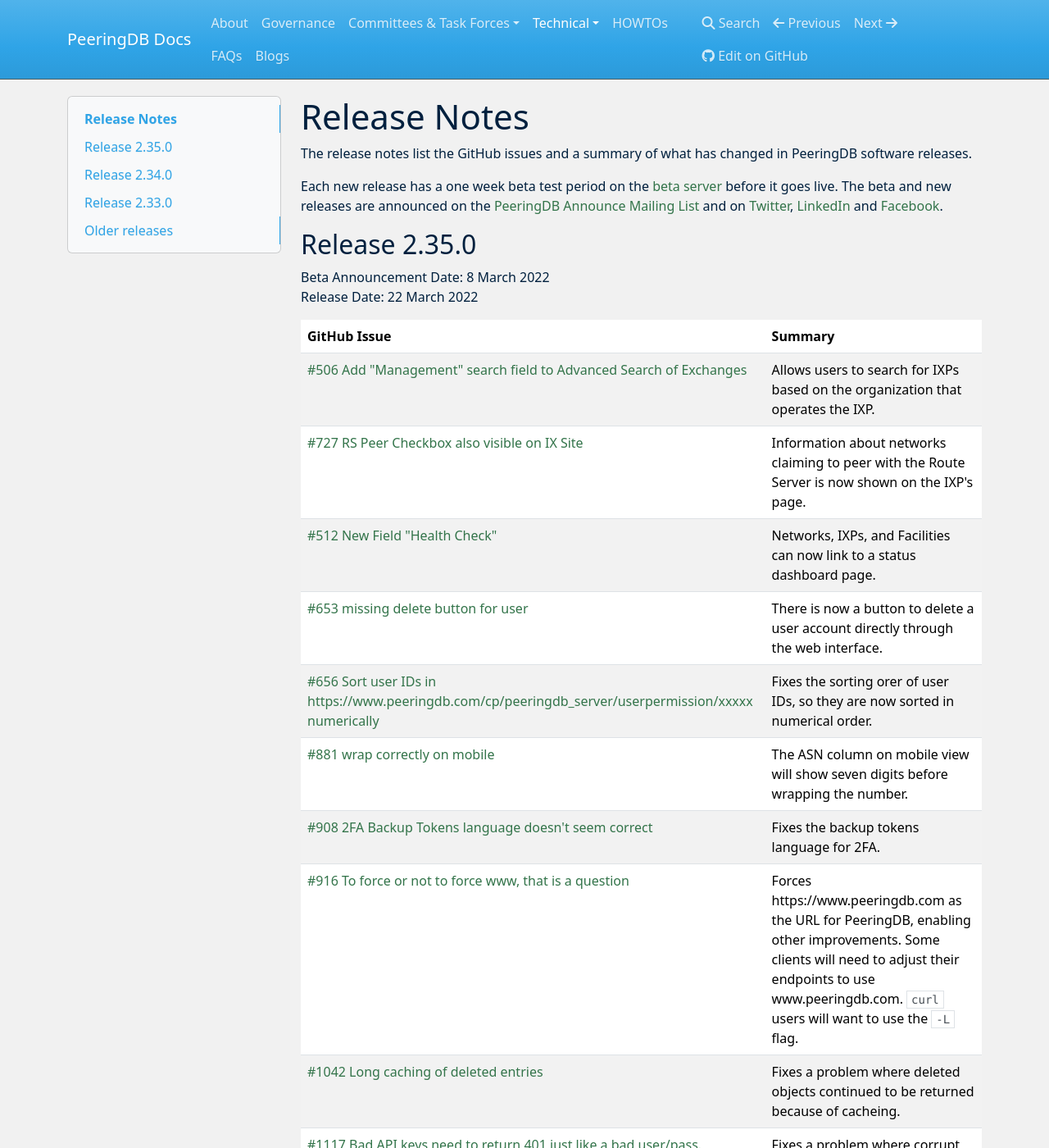
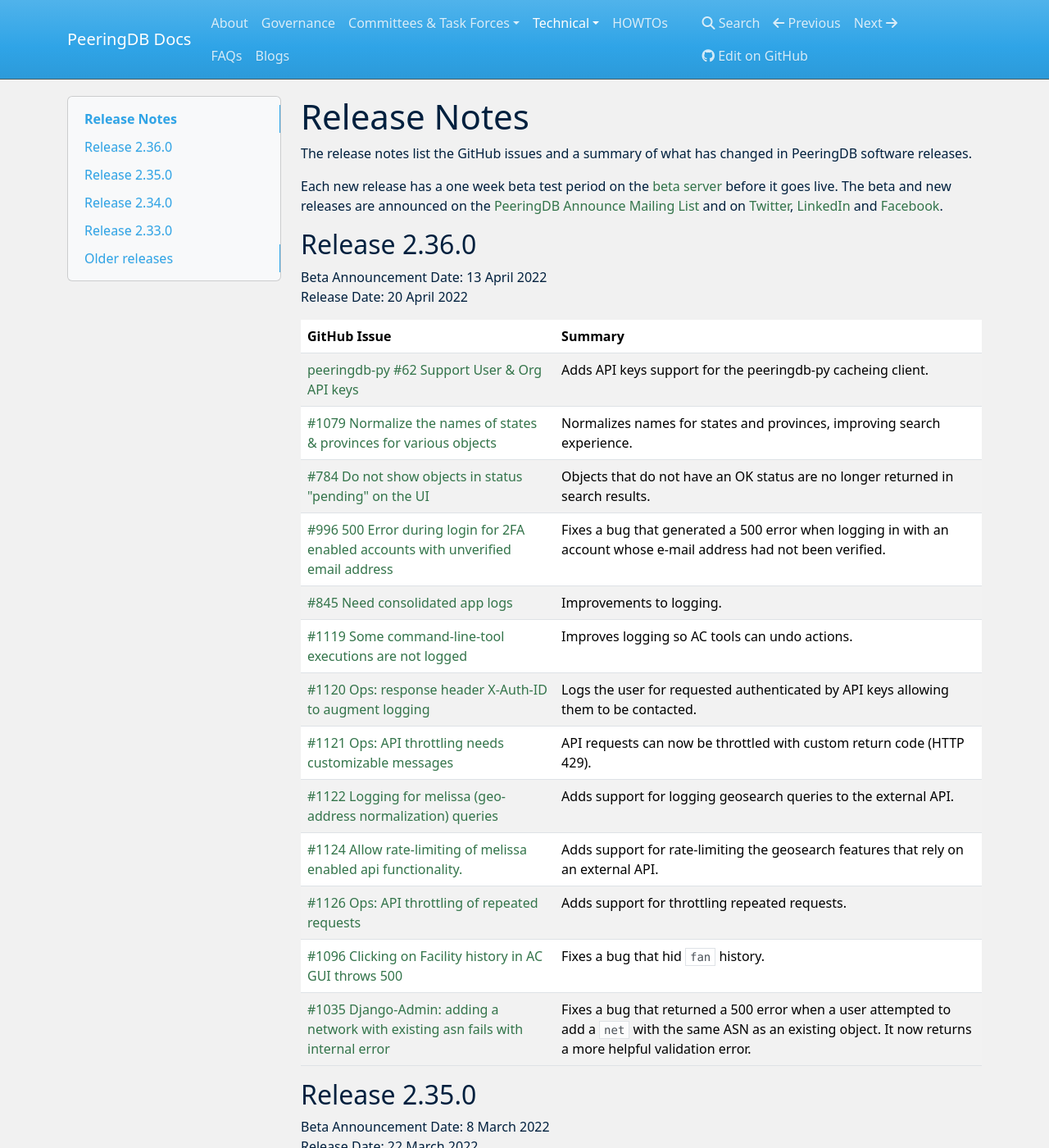
Before and after one commit to peeringdb/docs, an MkDocs documentation site: the page built from docs/release_notes/index.md, in a window 1280 px wide and 1400 px high. Shown: the whole window at 82% size. Built offline with MkDocs 1.6.1, drawn with Linux system fonts in a browser that asks for light colours; nearby versions of some CDN libraries.

Commit message:
Update index.md
Release notes for 2.36.0

```diff
--- a/docs/release_notes/index.md
+++ b/docs/release_notes/index.md
@@ -3,6 +3,28 @@
 The release notes list the GitHub issues and a summary of what has changed in PeeringDB software releases.
 
 Each new release has a one week beta test period on the [beta server](https://beta.peeringdb.com/) before it goes live.  The beta and new releases are announced on the [PeeringDB Announce Mailing List](https://lists.peeringdb.com/cgi-bin/mailman/listinfo/pdb-announce) and on [Twitter](https://twitter.com/PeeringDB), [LinkedIn](https://www.linkedin.com/company/peeringdb) and [Facebook](https://www.facebook.com/peeringdb).
+
+## Release 2.36.0
+
+Beta Announcement Date: 13 April 2022
+Release Date: 20 April 2022
+
+| **GitHub Issue** | **Summary** |
+| ----------------- | ----------- |
+| [peeringdb-py #62 Support User & Org API keys](https://github.com/peeringdb/peeringdb-py/issues/62) | Adds API keys support for the peeringdb-py cacheing client. |
+| [#1079 Normalize the names of states & provinces for various objects](https://github.com/peeringdb/peeringdb/issues/1079) | Normalizes names for states and provinces, improving search experience. |
+| [#784 Do not show objects in status "pending" on the UI](https://github.com/peeringdb/peeringdb/issues/784) | Objects that do not have an OK status are no longer returned in search results. |
+| [#996 500 Error during login for 2FA enabled accounts with unverified email address](https://github.com/peeringdb/peeringdb/issues/996) | Fixes a bug that generated a 500 error when logging in with an account whose e-mail address had not been verified. |
+| [#845 Need consolidated app logs](https://github.com/peeringdb/peeringdb/issues/845) | Improvements to logging. |
+| [#1119 Some command-line-tool executions are not logged](https://github.com/peeringdb/peeringdb/issues/1119) | Improves logging so AC tools can undo actions. |
+| [#1120 Ops: response header X-Auth-ID to augment logging](https://github.com/peeringdb/peeringdb/issues/1120) | Logs the user for requested authenticated by API keys allowing them to be contacted. |
+| [#1121 Ops: API throttling needs customizable messages](https://github.com/peeringdb/peeringdb/issues/1121) | API requests can now be throttled with custom return code (HTTP 429). |
+| [#1122 Logging for melissa (geo-address normalization) queries](https://github.com/peeringdb/peeringdb/issues/1122) | Adds support for logging geosearch queries to the external API. |
+| [#1124 Allow rate-limiting of melissa enabled api functionality.](https://github.com/peeringdb/peeringdb/issues/1124) | Adds support for rate-limiting the geosearch features that rely on an external API. |
+| [#1126 Ops: API throttling of repeated requests](https://github.com/peeringdb/peeringdb/issues/1126) | Adds support for throttling repeated requests. |
+| [#1096 Clicking on Facility history in AC GUI throws 500](https://github.com/peeringdb/peeringdb/issues/1096) | Fixes a bug that hid `fan` history. |
+| [#1035 Django-Admin: adding a network with existing asn fails with internal error](https://github.com/peeringdb/peeringdb/issues/1035) | Fixes a bug that returned a 500 error when a user attempted to add a `net` with the same ASN as an existing object. It now returns a more helpful validation error. |
+
 
 ## Release 2.35.0
 
```
